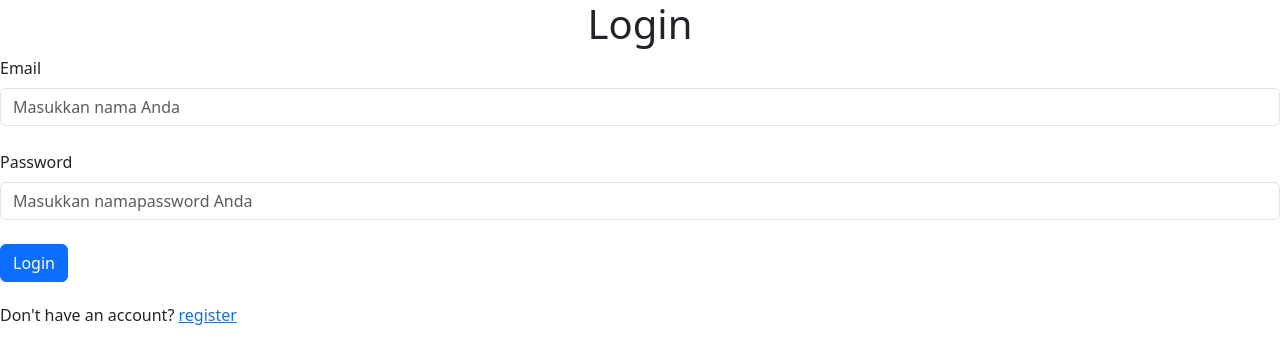
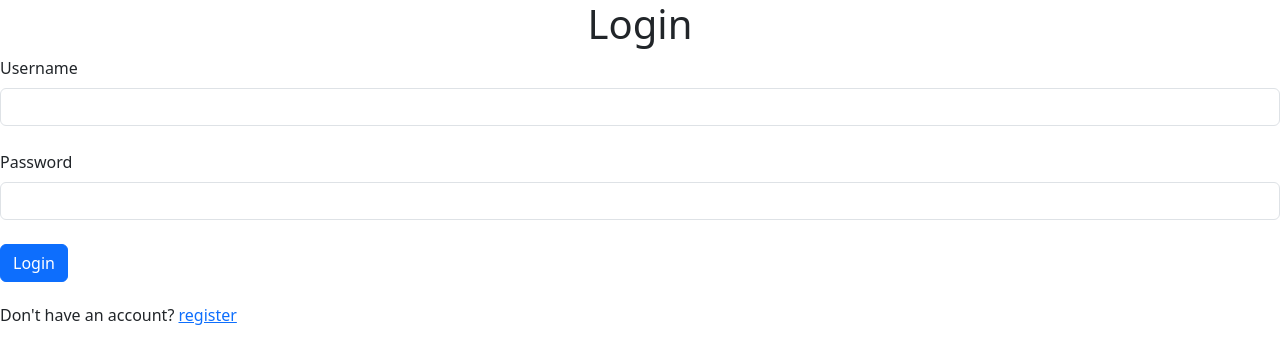
Before and after one commit to aliyawl/PApwd, a PHP site: page /login.php in a window 1280 px wide. Shown: the top 364 px of the page. Run offline with PHP 8.4, Linux system fonts and the light colour scheme.

Commit message:
Update login.php

```diff
--- a/PA PWD/pages/login.php
+++ b/PA PWD/pages/login.php
@@ -16,11 +16,11 @@
     <div class="login-container">
         <center><h1> Login</h1></center>
         <form action="../proses/cek-login.php" method="post">
-            <label for="nama" class="form-label">Email</label>
-                <input type="text" class="form-control" id="nama" placeholder="Masukkan nama Anda" required> <br>
+            <label for="nama" class="form-label">Username</label>
+                <input type="text" class="form-control" id="nama" placeholder="" required> <br>
 
         <label for="namapassword" class="form-label">Password</label>
-            <input type="password" class="form-control" id="nama" placeholder="Masukkan namapassword Anda" required> <br>
+            <input type="password" class="form-control" id="nama" placeholder="" required> <br>
             <input class="btn btn-primary" type="submit" value="Login">
             <br> <br> <h6>Don't have an account? <a href="register.php">register</a> </h6>
         </form>
```
